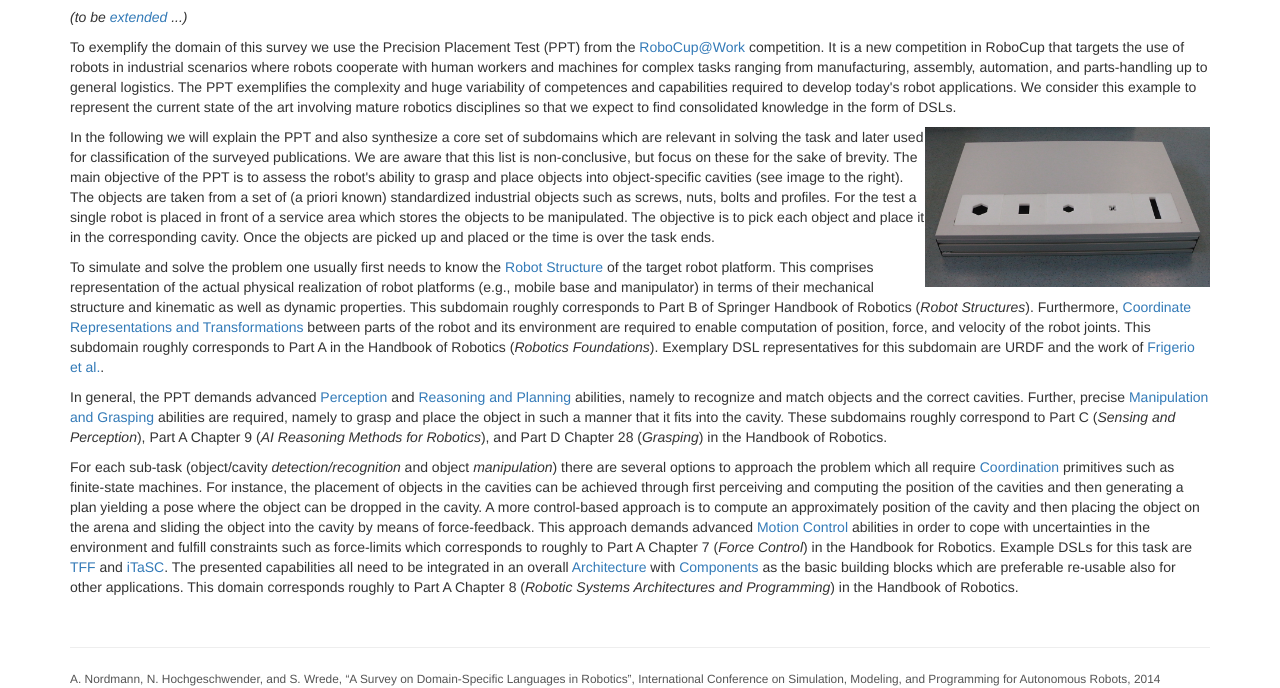
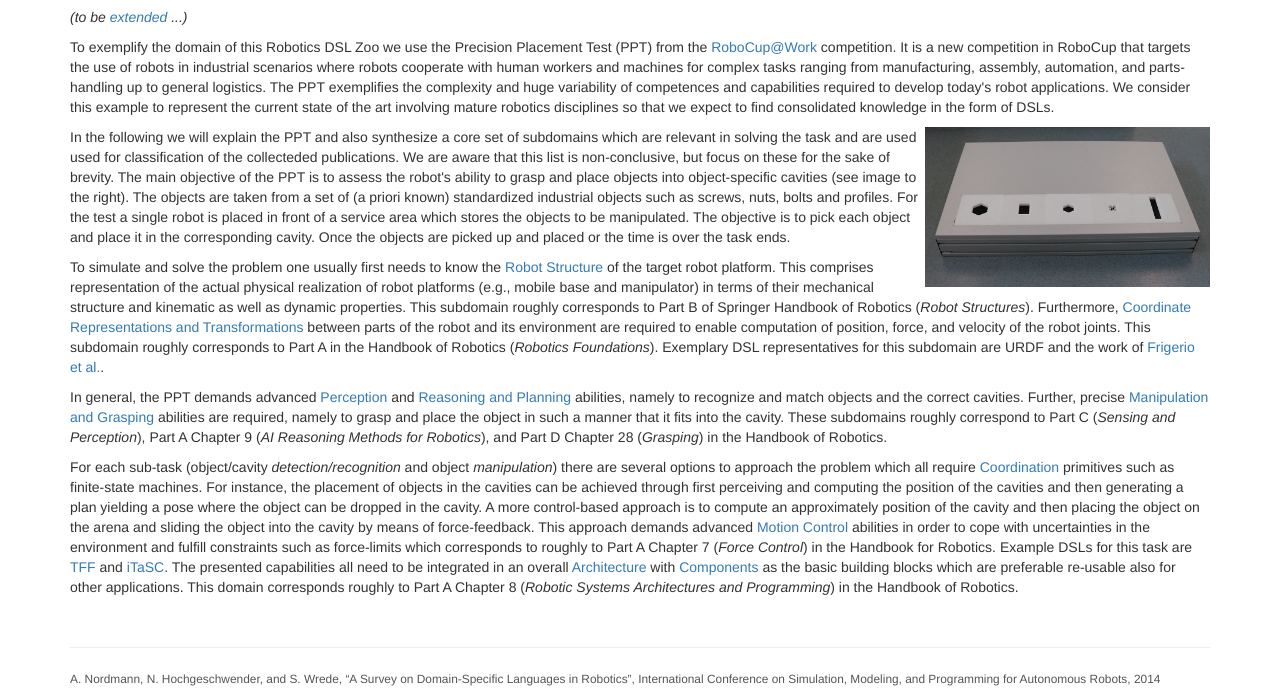
Before and after one commit to corlab/dslzoo, a plain HTML site: page domain-examples.html in a window 1280 px wide. Shown: the part 116-804 px from the top of the page. Drawn offline with nearby package versions, Linux system fonts and the light colour scheme.

Commit message:
Minor wording

```diff
--- a/domain-examples.html
+++ b/domain-examples.html
@@ -49,7 +49,7 @@
 <table><tr><td> <i> (to be <a href="./contribute.html">extended</a> ...)</i></p>
 
     <p style="float:left;">
-To exemplify the domain of this survey we use the Precision Placement Test (PPT)
+To exemplify the domain of this Robotics DSL Zoo we use the Precision Placement Test (PPT)
 from the <a href="http://www.robocupatwork.org/">RoboCup@Work</a> competition.
 It is a new competition in RoboCup that targets the use of robots in industrial
 scenarios where robots cooperate with human workers and machines for complex tasks ranging from
@@ -63,8 +63,8 @@ the form of DSLs.</p>
 
 
 <p>In the following we will explain the PPT and also synthesize a core set of
-subdomains which are relevant in solving the task and later
-used for classification of the surveyed publications. We are aware that this list is non-conclusive, but focus
+subdomains which are relevant in solving the task and are used
+used for classification of the collecteded publications. We are aware that this list is non-conclusive, but focus
 on these for the sake of brevity.
 The main objective of the PPT is to assess the robot's ability to grasp and
 place objects into object-specific cavities (see image to the right). The
```
